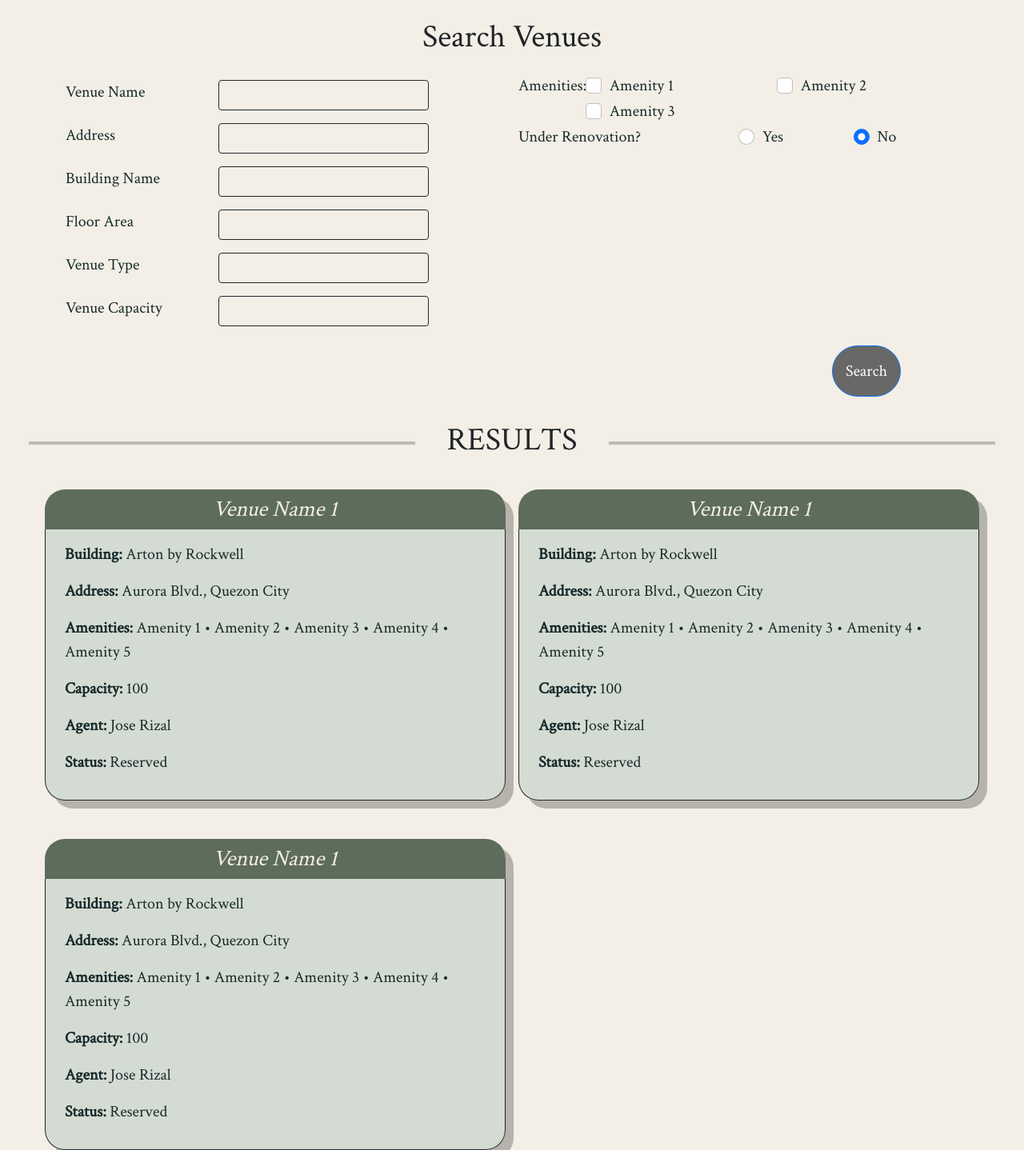
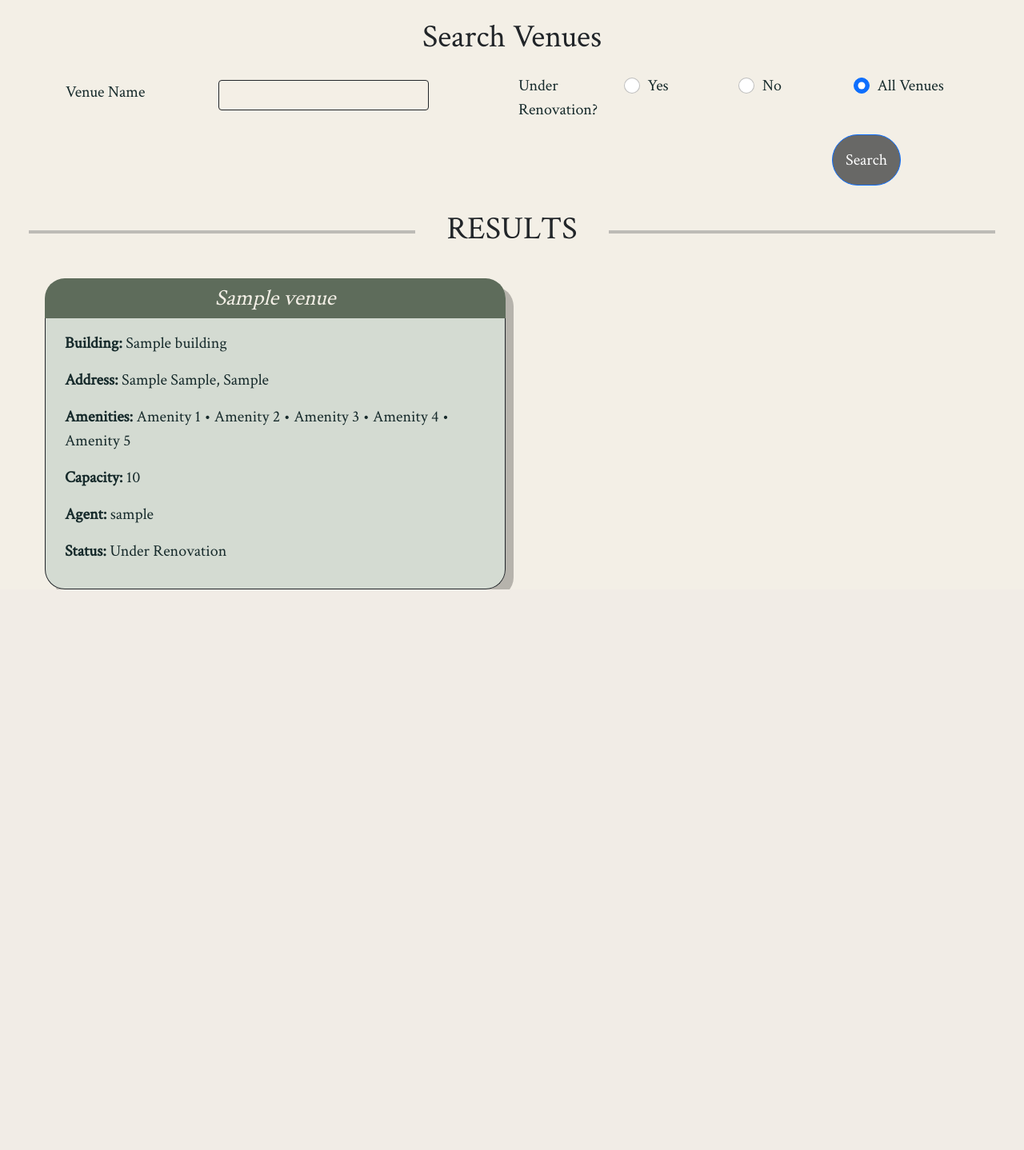
Before and after one commit to JedJedJedd/CSCI41-StateSpaces-16, a Django app: page /venues/search/ in a window 1280 px wide. Shown: the part 78-1516 px from the top of the page at 80% size. After the commit the page ends 815 px from the top, so only its background shows below. Run offline with Django 5.2, Linux system fonts and the light colour scheme; tables that the repository leaves empty hold one stand-in row (values such as "Sample post").

Commit message:
added querying form in venues_search template and added the option to select all venues in the queryset in the view

```diff
--- a/StateSpaces/venues/templates/venues/search_venues.html
+++ b/StateSpaces/venues/templates/venues/search_venues.html
@@ -20,73 +20,54 @@
             <div class="col d-flex flex-column ">
                 <div class="row my-2">
                     <div class="col-4"><label for="venueName" class="form-label">Venue Name</label></div>
-                    <div class="col-6"><input type="text" class="form-control border border-dark border-1" style="background-color: #F4EFE6;" id="venueName" aria-describedby="venueName"></div>
+                    <div class="col-6"><input name="q" type="text" class="form-control border border-dark border-1" style="background-color: #F4EFE6;" id="venueName" aria-describedby="venueName"></div>
                 </div>
+                {% comment %}
                 <div class="row my-2">
                     <div class="col-4"><label for="address" class="form-label">Address</label></div>
-                    <div class="col-6"><input type="text" class="form-control border border-dark border-1" style="background-color: #F4EFE6;" id="address" aria-describedby="address"></div>
+                    <div class="col-6"><input name="q" type="text" class="form-control border border-dark border-1" style="background-color: #F4EFE6;" id="address" aria-describedby="address"></div>
                 </div>
                 <div class="row my-2">
                     <div class="col-4"><label for="building" class="form-label">Building Name</label></div>
-                    <div class="col-6"><input type="text" class="form-control border border-dark border-1" style="background-color: #F4EFE6;" id="building" aria-describedby="building"></div>
+                    <div class="col-6"><input name="q" type="text" class="form-control border border-dark border-1" style="background-color: #F4EFE6;" id="building" aria-describedby="building"></div>
                 </div>
                 <div class="row my-2">
                     <div class="col-4"><label for="floorArea" class="form-label">Floor Area</label></div>
-                    <div class="col-6"><input type="number" class="form-control border border-dark border-1" style="background-color: #F4EFE6;" id="floorArea" aria-describedby="floorArea"></div>
+                    <div class="col-6"><input name="q" type="number" class="form-control border border-dark border-1" style="background-color: #F4EFE6;" id="floorArea" aria-describedby="floorArea"></div>
                 </div>
                 <div class="row my-2">
                     <div class="col-4"><label for="venueType" class="form-label">Venue Type</label></div>
-                    <div class="col-6"><input type="text" class="form-control border border-dark border-1" style="background-color: #F4EFE6;" id="venueType" aria-describedby="venueType"></div>
+                    <div class="col-6"><input name="q" type="text" class="form-control border border-dark border-1" style="background-color: #F4EFE6;" id="venueType" aria-describedby="venueType"></div>
                 </div>
                 <div class="row my-2">
                     <div class="col-4"><label for="venueCapacity" class="form-label">Venue Capacity</label></div>
-                    <div class="col-6"><input type="number" class="form-control border border-dark border-1" style="background-color: #F4EFE6;" id="venueCapacity" aria-describedby="venueCapacity"></div>
+                    <div class="col-6"><input name="q" type="number" class="form-control border border-dark border-1" style="background-color: #F4EFE6;" id="venueCapacity" aria-describedby="venueCapacity"></div>
                 </div>
+                {% endcomment %}
             </div>
 
             <div class="col d-flex flex-column">
-                <div class="row row-cols-2">
-                    <div class="col-2">Amenities:</div>
-                    <div class="col-10">
-                        <div class="row row-cols-2">
-                            <div class="form-check">
-                                <input class="form-check-input" type="checkbox" name="amenities" id="am1">
-                                <label class="form-check-label" for="am1">
-                                    Amenity 1
-                                </label>
-                            </div>
-                            <div class="form-check">
-                                <input class="form-check-input" type="checkbox" name="amenities" id="am1">
-                                <label class="form-check-label" for="am1">
-                                    Amenity 2
-                                </label>
-                            </div>
-                            <div class="form-check">
-                                <input class="form-check-input" type="checkbox" name="amenities" id="am1">
-                                <label class="form-check-label" for="am1">
-                                    Amenity 3
-                                </label>
-                            </div>
-                        </div>
-                    </div>
-                </div>
-
                 <div class="row">
-                    <div class="col-6">Under Renovation? </div>
+                    <div class="col-3">Under Renovation? </div>
                     <div class="form-check col-3">
-                        <input class="form-check-input" type="radio" name="underRenovation" id="renovating">
+                        <input class="form-check-input" type="radio" name="renovation" id="renovating" value="yes">
                         <label class="form-check-label" for="renovating">
                             Yes
                         </label>
                     </div>
                     <div class="form-check col-3">
-                        <input class="form-check-input" type="radio" name="underRenovation" id="notRenovating" checked>
+                        <input class="form-check-input" type="radio" name="renovation" id="notRenovating" value="no">
                         <label class="form-check-label" for="notRenovating">
                             No
                         </label>
                     </div>
+                    <div class="form-check col-3">
+                        <input class="form-check-input" type="radio" name="renovation" id="renovating" value="all" checked>
+                        <label class="form-check-label" for="renovating">
+                            All Venues
+                        </label>
+                    </div>
                 </div>
-
             </div>
         </div>
 
@@ -103,48 +84,31 @@
     </div>
 
     <div class="row row-cols-md-2 gx-3 gy-5 mx-5" style="color: #162A2B;">
-
+    {% for venue in object_list %}
         <div class="col-5 d-flex justify-content-center">
             <div style="border-radius: 25px; box-shadow: 10px 10px #B6B3AC">
-                <div class="text-center fs-3 fst-italic border-dark py-1"  style="background-color: #5E6C5B; color: #F3EFE6; border-radius: 25px 25px 0px 0px;">Venue Name 1</div>
+                <div class="text-center fs-3 fst-italic border-dark py-1"
+                     style="background-color: #5E6C5B; color: #F3EFE6; border-radius: 25px 25px 0px 0px;">
+                    <a href="{% url 'venues:venues-detail' venue.pk %}" style="color: #F3EFE6; text-decoration: none;">
+                        {{ venue.venue_name }}
+                    </a>
+                </div>
                 <div class="border border-top-0 border-dark px-4 py-3" style="background-color: #D4DBD2; border-radius: 0px 0px 25px 25px;">
-                    <p><span class="fw-bold">Building: </span> Arton by Rockwell</p>
-                    <p><span class="fw-bold">Address: </span> Aurora Blvd., Quezon City</p>
+                    <p><span class="fw-bold">Building: </span> {{ venue.building.building_name }}</p>
+                    <p><span class="fw-bold">Address: </span>{{ venue.building.district }} {{ venue.building.street }}, {{ venue.building.city }}</p>
                     <p><span class="fw-bold">Amenities: </span> Amenity 1 • Amenity 2 • Amenity 3 • Amenity 4 • Amenity 5</p>
-                    <p><span class="fw-bold">Capacity: </span> 100</p>
-                    <p><span class="fw-bold">Agent: </span> Jose Rizal</p>
-                    <p><span class="fw-bold">Status: </span> Reserved</p>
+                    <p><span class="fw-bold">Capacity: </span> {{ venue.venue_capacity }}</p>
+                    <p><span class="fw-bold">Agent: </span> {{ venue.agent.username }}</p>
+                    <p><span class="fw-bold">Status: </span>
+                        {% if venue.under_renovation %}
+                            Under Renovation
+                        {% else %}
+                            Bookable
+                        {% endif %}
+                    </p>
                 </div>
             </div>
         </div>
-
-        <div class="col-5 d-flex justify-content-center">
-            <div style="border-radius: 25px; box-shadow: 10px 10px #B6B3AC">
-                <div class="text-center fs-3 fst-italic border-dark py-1"  style="background-color: #5E6C5B; color: #F3EFE6; border-radius: 25px 25px 0px 0px;">Venue Name 1</div>
-                <div class="border border-top-0 border-dark px-4 py-3" style="background-color: #D4DBD2; border-radius: 0px 0px 25px 25px;">
-                    <p><span class="fw-bold">Building: </span> Arton by Rockwell</p>
-                    <p><span class="fw-bold">Address: </span> Aurora Blvd., Quezon City</p>
-                    <p><span class="fw-bold">Amenities: </span> Amenity 1 • Amenity 2 • Amenity 3 • Amenity 4 • Amenity 5</p>
-                    <p><span class="fw-bold">Capacity: </span> 100</p>
-                    <p><span class="fw-bold">Agent: </span> Jose Rizal</p>
-                    <p><span class="fw-bold">Status: </span> Reserved</p>
-                </div>
-            </div>
-        </div>
-
-        <div class="col-5 d-flex justify-content-center">
-            <div style="border-radius: 25px; box-shadow: 10px 10px #B6B3AC">
-                <div class="text-center fs-3 fst-italic border-dark py-1"  style="background-color: #5E6C5B; color: #F3EFE6; border-radius: 25px 25px 0px 0px;">Venue Name 1</div>
-                <div class="border border-top-0 border-dark px-4 py-3" style="background-color: #D4DBD2; border-radius: 0px 0px 25px 25px;">
-                    <p><span class="fw-bold">Building: </span> Arton by Rockwell</p>
-                    <p><span class="fw-bold">Address: </span> Aurora Blvd., Quezon City</p>
-                    <p><span class="fw-bold">Amenities: </span> Amenity 1 • Amenity 2 • Amenity 3 • Amenity 4 • Amenity 5</p>
-                    <p><span class="fw-bold">Capacity: </span> 100</p>
-                    <p><span class="fw-bold">Agent: </span> Jose Rizal</p>
-                    <p><span class="fw-bold">Status: </span> Reserved</p>
-                </div>
-            </div>
-        </div>
-
+    {% endfor %}
     </div>
 {% endblock %}
--- a/StateSpaces/venues/views.py
+++ b/StateSpaces/venues/views.py
@@ -24,13 +24,17 @@ class VenuesSearchListView(ListView):
 
           if s:
                qs = qs.filter(Q(venue_name__icontains=s)| Q(building__building_name__icontains=s) | Q(venue_type__icontains=s) |
-                              Q(venue_floor_area__icontains=s) | Q(venue_capacity__icontains=s) | Q(building__city__icontains=s) |
-                              Q(under_renovation__icontains=s))
+                              Q(venue_floor_area__icontains=s) | Q(venue_capacity__icontains=s) | Q(building__city__icontains=s))
 
-          if reno:
-            qs = qs.filter(under_renovation=True)
+          if reno == "yes":
+               qs = qs.filter(under_renovation=True)
 
-          return super().get_queryset()
+          elif reno == "no":
+               qs = qs.filter(under_renovation=False)
+          else:
+               qs = qs
+
+          return qs
 
 class VenuesCreateView(LoginRequiredMixin, UserPassesTestMixin, CreateView):
      model = Venue
```
